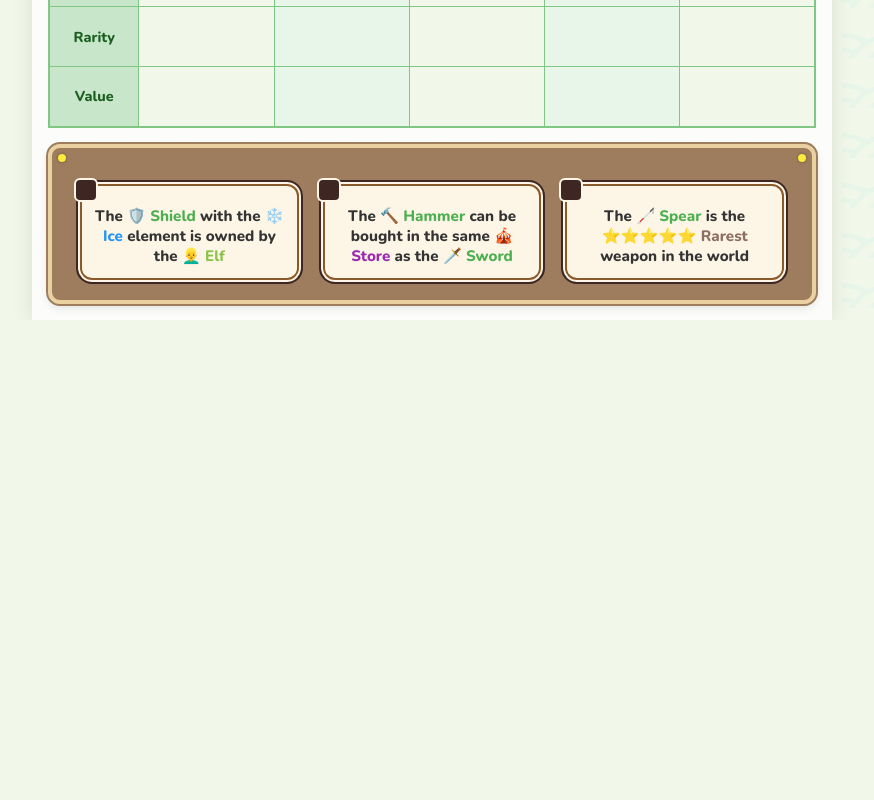
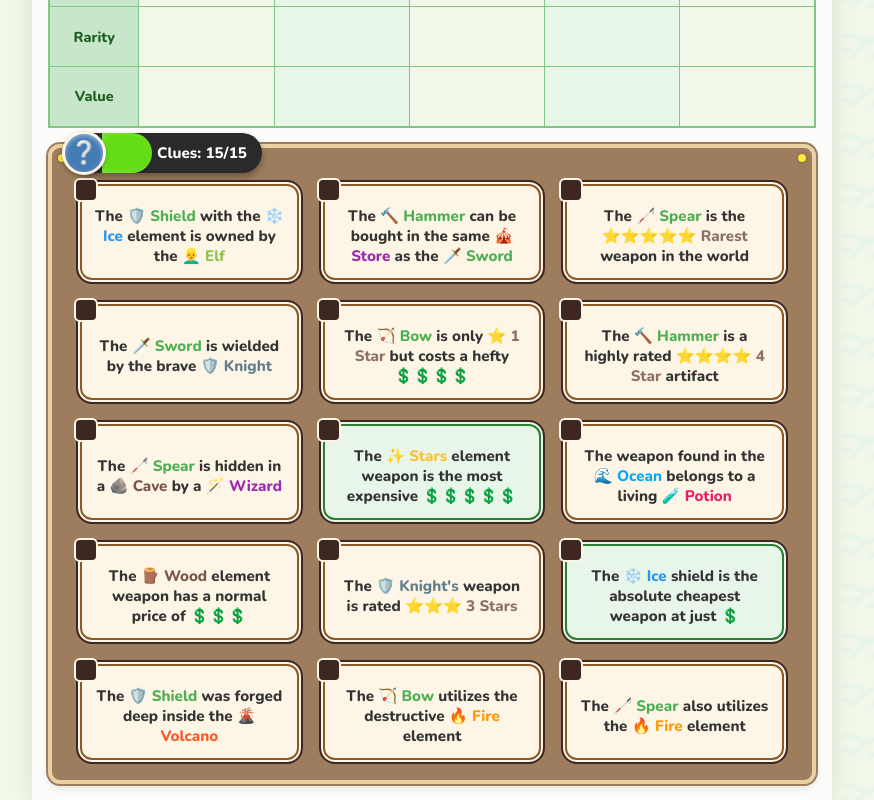
Before and after one commit to Feltoo/Profile-Match, a React (Vite) app: page / in a window 1280 px wide. Shown: the part 492-1292 px from the top of the page, without its empty margins (208-1082 px from the left). Before the commit the page ends 812 px from the top, so only its background shows below. Built offline with nearby package versions, Linux system fonts and the light colour scheme.

Commit message:
Add clues badge UI and complete level with 15 clues

```diff
--- a/src/App.css
+++ b/src/App.css
@@ -254,6 +254,56 @@
   right: 6px;
 }
 
+.clues-badge {
+  position: absolute;
+  top: -15px;
+  left: 20px;
+  background: #2a2a2a;
+  border-radius: 20px;
+  display: flex;
+  align-items: center;
+  height: 40px;
+  min-width: 140px;
+  box-shadow: 0 4px 6px rgba(0,0,0,0.3);
+  z-index: 10;
+}
+
+.clues-badge-icon {
+  width: 44px;
+  height: 44px;
+  background: #467cb5;
+  border: 3px solid #fdf5e6;
+  border-radius: 50%;
+  display: flex;
+  align-items: center;
+  justify-content: center;
+  position: absolute;
+  left: -10px;
+  z-index: 3;
+  box-shadow: inset 0 2px 4px rgba(255,255,255,0.4), 0 2px 4px rgba(0,0,0,0.3);
+}
+
+.clues-badge-progress {
+  position: absolute;
+  left: 30px;
+  height: 100%;
+  width: 50px;
+  background: #64dd17;
+  border-radius: 0 20px 20px 0;
+  z-index: 2;
+  box-shadow: inset 2px 0 5px rgba(255,255,255,0.2);
+}
+
+.clues-badge-text {
+  color: white;
+  font-weight: 700;
+  margin-left: 85px;
+  padding-right: 15px;
+  z-index: 3;
+  position: relative;
+  font-size: 0.95rem;
+}
+
 .clues-scroll {
   display: flex;
   flex-wrap: wrap;
--- a/src/App.jsx
+++ b/src/App.jsx
@@ -160,6 +160,14 @@ function App() {
       </div>
 
       <div className="clues-panel">
+        <div className="clues-badge">
+          <div className="clues-badge-icon">
+            <span style={{ fontSize: '1.4rem' }}>❔</span>
+          </div>
+          <div className="clues-badge-progress"></div>
+          <span className="clues-badge-text">Clues: {level1.clues.length}/15</span>
+        </div>
+
         <div className="clues-scroll">
           {level1.clues.map(clue => (
             <div
--- a/src/data/level.js
+++ b/src/data/level.js
@@ -85,20 +85,20 @@ export const level1 = {
     hammer: { type: 't_hammer', element: 'e_stars', origin: 'o_shop', owner: 'p_santa', rarity: 'r_4', value: 'v_5' },
   },
   clues: [
-    {
-      id: 1,
-      text: "The 🛡️ <span style='color: #4CAF50;'>Shield</span> with the ❄️ <span style='color: #2196F3;'>Ice</span> element is owned by the 👱‍♂️ <span style='color: #8BC34A;'>Elf</span>",
-      status: "neutral"
-    },
-    {
-      id: 2,
-      text: "The 🔨 <span style='color: #4CAF50;'>Hammer</span> can be bought in the same 🎪 <span style='color: #9C27B0;'>Store</span> as the 🗡️ <span style='color: #4CAF50;'>Sword</span>",
-      status: "neutral"
-    },
-    {
-      id: 3,
-      text: "The 🦯 <span style='color: #4CAF50;'>Spear</span> is the ⭐⭐⭐⭐⭐ <span style='color: #8D6E63;'>Rarest</span> weapon in the world",
-      status: "neutral"
-    }
+    { id: 1, text: "The 🛡️ <span style='color: #4CAF50;'>Shield</span> with the ❄️ <span style='color: #2196F3;'>Ice</span> element is owned by the 👱‍♂️ <span style='color: #8BC34A;'>Elf</span>", status: "neutral" },
+    { id: 2, text: "The 🔨 <span style='color: #4CAF50;'>Hammer</span> can be bought in the same 🎪 <span style='color: #9C27B0;'>Store</span> as the 🗡️ <span style='color: #4CAF50;'>Sword</span>", status: "neutral" },
+    { id: 3, text: "The 🦯 <span style='color: #4CAF50;'>Spear</span> is the ⭐⭐⭐⭐⭐ <span style='color: #8D6E63;'>Rarest</span> weapon in the world", status: "neutral" },
+    { id: 4, text: "The 🗡️ <span style='color: #4CAF50;'>Sword</span> is wielded by the brave 🛡️ <span style='color: #607D8B;'>Knight</span>", status: "neutral" },
+    { id: 5, text: "The 🏹 <span style='color: #4CAF50;'>Bow</span> is only ⭐ <span style='color: #8D6E63;'>1 Star</span> but costs a hefty 💲💲💲💲", status: "neutral" },
+    { id: 6, text: "The 🔨 <span style='color: #4CAF50;'>Hammer</span> is a highly rated ⭐⭐⭐⭐ <span style='color: #8D6E63;'>4 Star</span> artifact", status: "neutral" },
+    { id: 7, text: "The 🦯 <span style='color: #4CAF50;'>Spear</span> is hidden in a 🪨 <span style='color: #795548;'>Cave</span> by a 🪄 <span style='color: #9C27B0;'>Wizard</span>", status: "neutral" },
+    { id: 8, text: "The ✨ <span style='color: #FBC02D;'>Stars</span> element weapon is the most expensive 💲💲💲💲💲", status: "highlight" },
+    { id: 9, text: "The weapon found in the 🌊 <span style='color: #03A9F4;'>Ocean</span> belongs to a living 🧪 <span style='color: #E91E63;'>Potion</span>", status: "neutral" },
+    { id: 10, text: "The 🪵 <span style='color: #795548;'>Wood</span> element weapon has a normal price of 💲💲💲", status: "neutral" },
+    { id: 11, text: "The 🛡️ <span style='color: #607D8B;'>Knight's</span> weapon is rated ⭐⭐⭐ <span style='color: #8D6E63;'>3 Stars</span>", status: "neutral" },
+    { id: 12, text: "The ❄️ <span style='color: #2196F3;'>Ice</span> shield is the absolute cheapest weapon at just 💲", status: "highlight" },
+    { id: 13, text: "The 🛡️ <span style='color: #4CAF50;'>Shield</span> was forged deep inside the 🌋 <span style='color: #FF5722;'>Volcano</span>", status: "neutral" },
+    { id: 14, text: "The 🏹 <span style='color: #4CAF50;'>Bow</span> utilizes the destructive 🔥 <span style='color: #FF9800;'>Fire</span> element", status: "neutral" },
+    { id: 15, text: "The 🦯 <span style='color: #4CAF50;'>Spear</span> also utilizes the 🔥 <span style='color: #FF9800;'>Fire</span> element", status: "neutral" }
   ]
 };
```
